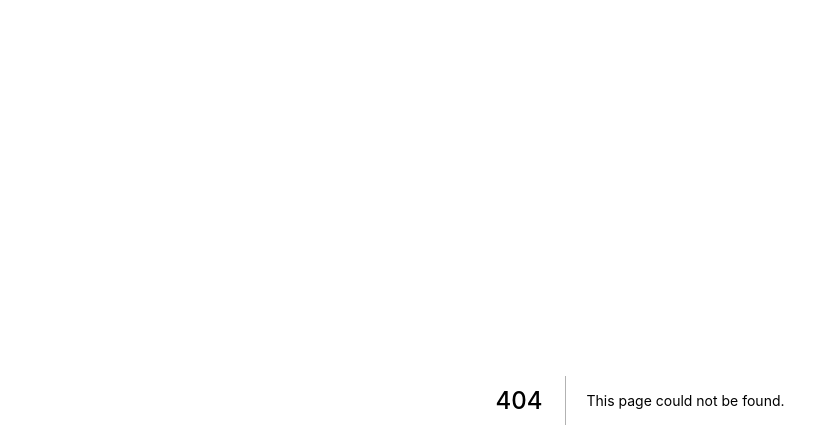
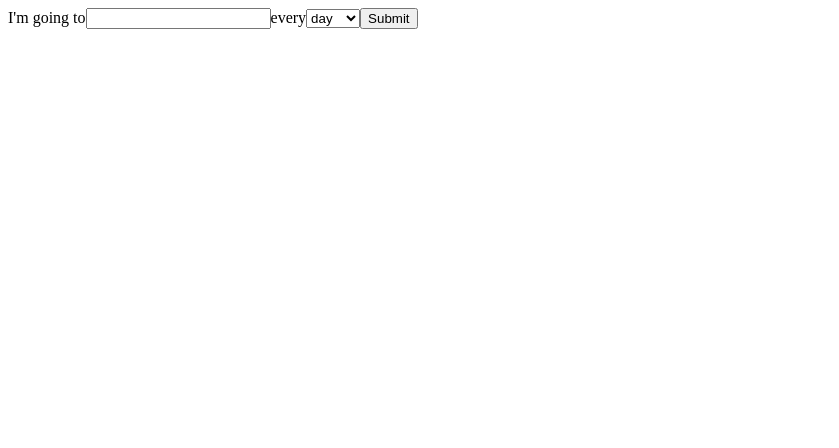
Before and after one commit to chrisungerjs/goodhabit, a Next.js app: page /components/AddHabit in a window 1280 px wide. Before the commit this address had no page. Shown: the top 448 px of the page, without its empty margins (0-839 px from the left). Built offline with nearby package versions, Linux system fonts and the light colour scheme.

Commit message:
UI add habits working through apollo

```diff
--- a/package.json
+++ b/package.json
@@ -8,6 +8,9 @@
     "start": "next start"
   },
   "dependencies": {
+    "@apollo/client": "^3.2.3",
+    "apollo-link-error": "^1.1.13",
+    "apollo-link-http": "^1.5.17",
     "apollo-server-micro": "^2.18.2",
     "micro-cors": "^0.1.1",
     "mongodb": "^3.6.2",
--- a/pages/_app.tsx
+++ b/pages/_app.tsx
@@ -1,7 +1,13 @@
 import { AppProps } from 'next/app'
+import { ApolloProvider } from '@apollo/client'
+import { client } from '../util/apolloClient'
 
 const MyApp: React.FC<AppProps> = ({ Component, pageProps }) => {
-  return <Component {...pageProps} />
+  return (
+    <ApolloProvider client={client}>
+      <Component {...pageProps} />
+    </ApolloProvider>
+  )
 }
 
 export default MyApp
--- /dev/null
+++ b/pages/components/AddHabit.tsx
@@ -0,0 +1,49 @@
+import { useState } from 'react'
+import { useMutation, gql } from '@apollo/client'
+import { daysOfTheWeek } from '../../util/daysOfTheWeek'
+
+const ADD_HABIT = gql`
+  mutation AddHabit($name: String!) {
+    addHabit(name: $name) {
+      _id
+      name
+    }
+  }
+`
+const AddHabit: React.FC = () => {
+  const [name, setName] = useState('')
+  const [dayToggle, setDayToggle] = useState('day')
+  const [addHabit, { data }] = useMutation(ADD_HABIT)
+  const handleAddHabit = async (e) => {
+    e.preventDefault()
+    await addHabit({ variables: { name } })
+    const newHabit = data.addHabit
+    console.log(newHabit)
+  }
+  return (
+    <>
+      <form onSubmit={handleAddHabit}>
+        <label htmlFor="name">I'm going to</label>
+        <input type="text" id="name" value={name} onChange={e => setName(e.target.value)} />
+        <label htmlFor="dayToggle">every</label>
+        <select value={dayToggle} id="dayToggle" onChange={e => setDayToggle(e.target.value)}>
+          <option value="day">day</option>
+          <option value="week">week</option>
+        </select>
+        {dayToggle === 'week' ? (
+          <>
+            <label htmlFor="daysOfWeek">on</label>
+            <select id="daysOfWeek">
+              {daysOfTheWeek.map(day => (
+                <option value={day}>{day}</option>
+              ))}
+            </select>
+          </>
+        ): null}
+        <button>Submit</button>
+      </form>
+    </>
+  )
+}
+
+export default AddHabit
--- /dev/null
+++ b/util/apolloClient.ts
@@ -0,0 +1,22 @@
+import { ApolloClient, InMemoryCache } from '@apollo/client'
+import { onError } from "apollo-link-error";
+import { createHttpLink } from 'apollo-link-http'
+
+const httpLink = createHttpLink({ uri: '/api/graphql' })
+
+const logLink = onError(({ graphQLErrors, networkError }) => {
+  if (graphQLErrors)
+    graphQLErrors.forEach(({ message, locations, path }) =>
+      console.log(
+        `[GraphQL error]: Message: ${message}, Location: ${locations}, Path: ${path}`
+      )
+    );
+  if (networkError) console.log(`[Network error]: ${networkError}`);
+});
+
+const link = logLink.concat(httpLink as any) as any
+
+export const client = new ApolloClient({
+  cache: new InMemoryCache(),
+  link,
+})
--- /dev/null
+++ b/util/daysOfTheWeek.ts
@@ -0,0 +1 @@
+export const daysOfTheWeek = ['sun', 'mon', 'tue', 'wed', 'thu', 'fri', 'sat']
```
Also changed, not shown: pages/index.tsx (+7 -12 lines), 1 other file (tests, documents, lock files or other folders).
